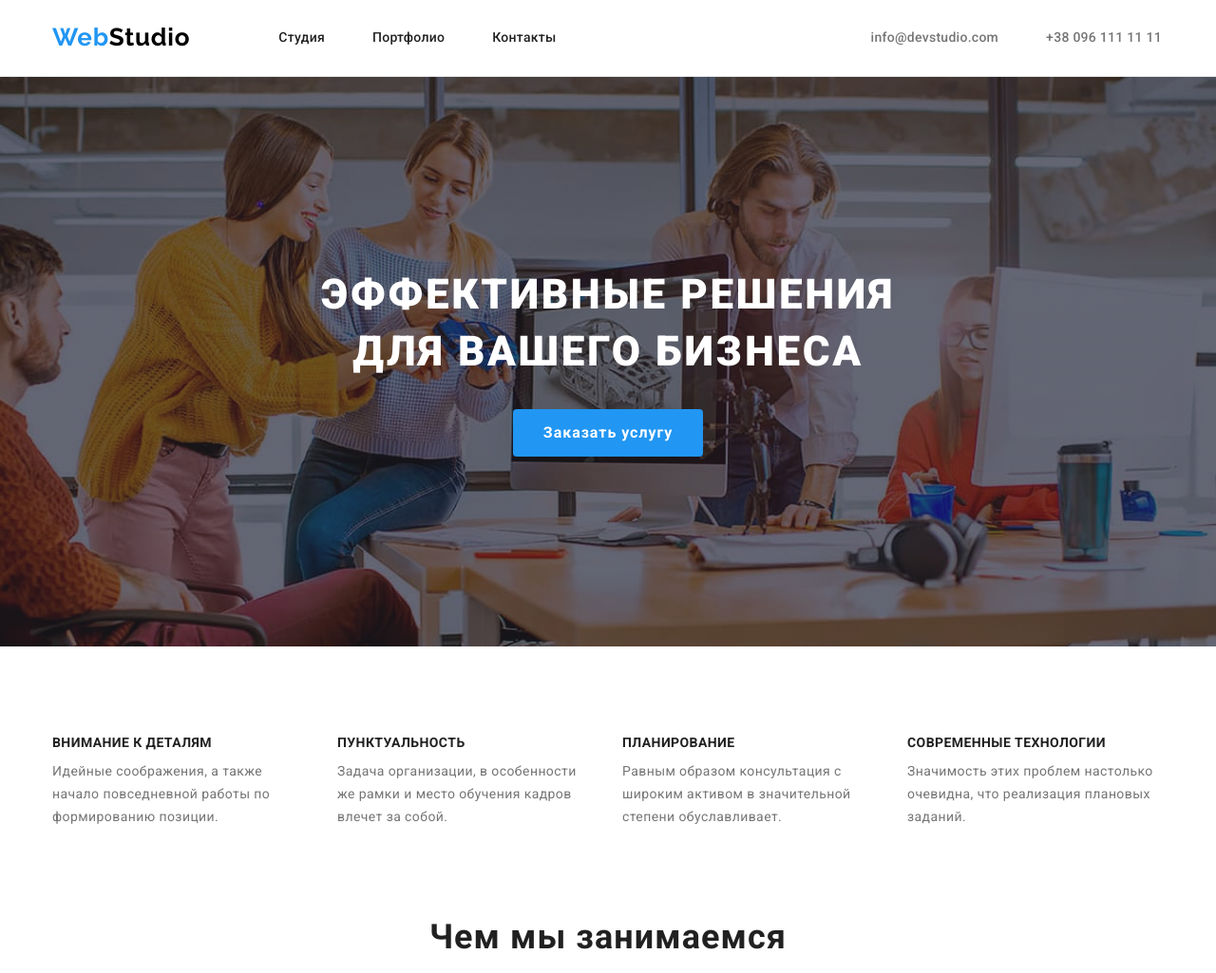
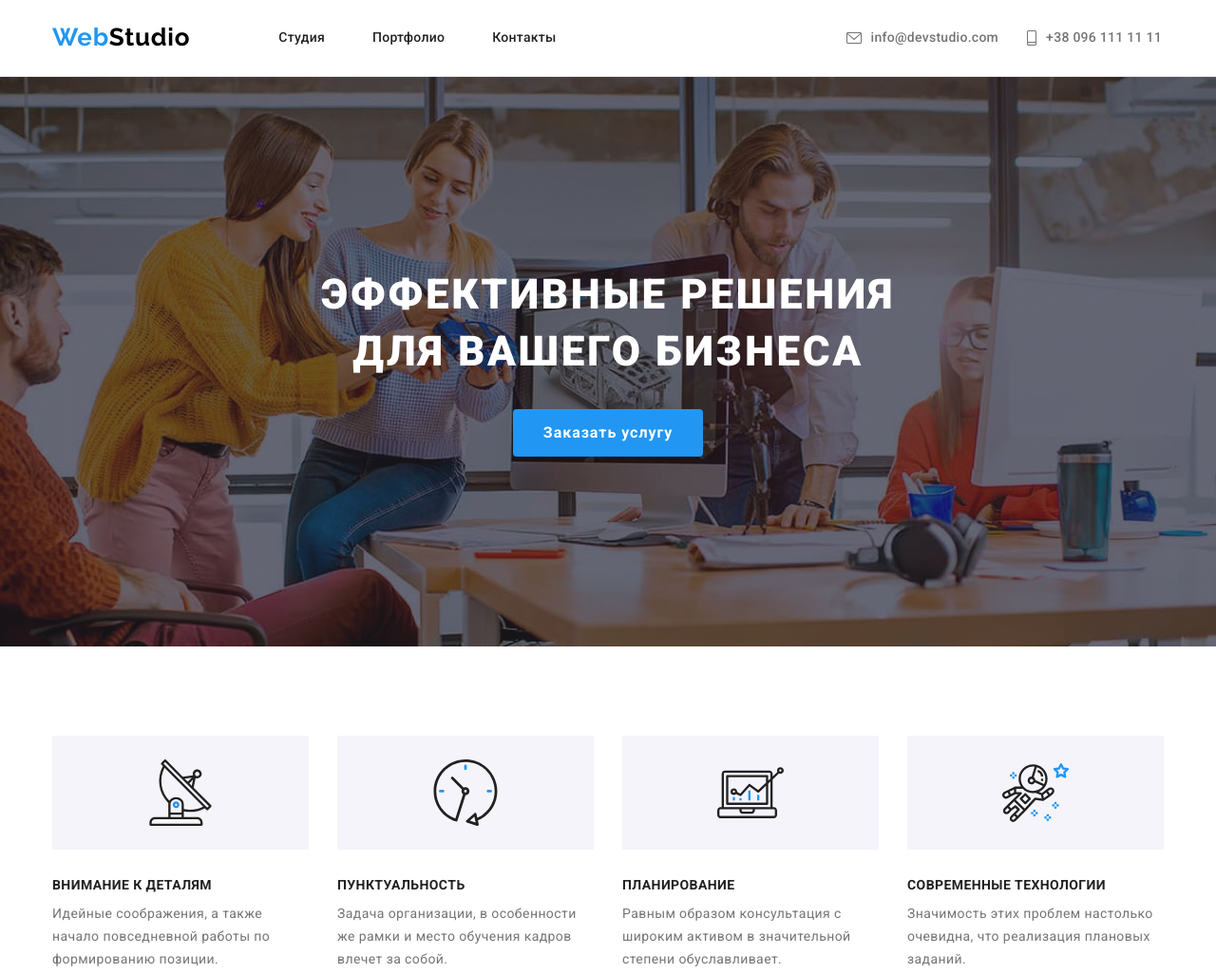
Before and after one commit to AlexAmanitas/goit-markup-hw-04, a plain HTML site: page index.html in a window 1280 px wide. Shown: the top 1025 px of the page at 95% size. Drawn offline with nearby package versions, Linux system fonts and the light colour scheme.

Commit message:
hw4 v.0.0.1

```diff
--- a/css/styles.css
+++ b/css/styles.css
@@ -14,7 +14,7 @@
 	--team-bcgr-clr:#F5F4FA;
 	--link-color:#757575; /*var(--link-color)*/
 	--hero-color: #2F303A; /*var(--hero-color)*/
-	--button-nonactiv-color:#F5F4FA;
+	--button-icon-nonactiv-color:#F5F4FA;
 	--header-border-clr:#ECECEC;
 	--portfolio-border-clr:#EEEEEE;
 	--footer-link-color: rgba(255, 255, 255, 0.6) /*var(--footer-link-color)*/
@@ -116,9 +116,21 @@ header {
 .nav-link:hover, .nav-link:focus {
 	color: var(--accent-color) ;
 }
+.header-link-mail::before {
+	content: "";
+	background-image: url(../images/svg/envelope.svg);
+	background-repeat: no-repeat;
+	background-position: center;
+
+	margin-right: 10px;
+	height: 16px;
+	width: 16px;
+
+}
 
 .header-link-mail {
-	margin-left: 331px;
+	display: inline-flex;
+	margin-left: 305px;
 	padding-top: 32px;
 	padding-bottom: 32px;
 
@@ -133,8 +145,17 @@ header {
 	color: var(--accent-color);
 }
 
+.header-link-tel::before {
+	content: "";
+	height: 16px;
+	width: 10px;
+	background-image: url(../images/svg/smartphone.svg);
+	margin-right: 10px;
+}
+
 .header-link-tel {
-	margin-left: 50px;
+	display: inline-flex;
+	margin-left: 30px;
 	padding-top: 32px;
 	padding-bottom: 32px;
 
@@ -221,6 +242,33 @@ header {
 	width: 270px;
 }
 
+.benefits .item::before {
+	display: block;
+	content:"" ;
+	height: 120px;
+	background-color: var(--button-icon-nonactiv-color);
+	background-repeat: no-repeat;
+	background-position: center;
+	margin-bottom: 30px;
+}
+
+.benefits .item:nth-child(1):before {
+	background-image: url(../images/svg/antenna\ 1.svg);
+}
+
+.benefits .item:nth-child(2):before {
+	background-image: url(../images/svg/clock\ 1.svg);
+}
+
+.benefits .item:nth-child(3):before {
+	background-image: url(../images/svg/diagram\ 1.svg);
+}
+
+.benefits .item:nth-child(4):before {
+	background-image: url(../images/svg/astronaut\ 1.svg);
+}
+
+
 .benefits .item + .item {
 	margin-left: 30px;
 }
@@ -254,11 +302,9 @@ header {
 
 .activity-list {
 	display: flex;
+	margin-top: 50px;
 }
 
-.activity-list .item {
-	margin-top: 50px;
-}
 
 .activity-list .item + .item {
 	margin-left: 30px;
@@ -377,7 +423,7 @@ header {
 	line-height: 1.6;
 	text-align: center;
 	letter-spacing: 0.03em;
-	background-color: var(--button-nonactiv-color);
+	background-color: var(--button-icon-nonactiv-color);
 
 	border-radius: 4px;
 	border-style: none;
```
Also changed, not shown: images/svg/Group 2.svg (added), images/svg/Logo 1.svg (added), images/svg/Logo 2.svg (added), images/svg/Logo 3.svg (added), images/svg/Logo 4.svg (added), images/svg/Logo 5.svg (added), images/svg/Logo 6.svg (added), images/svg/antenna 1.svg (added), images/svg/astronaut 1.svg (added), images/svg/clock 1.svg (added), images/svg/diagram 1.svg (added), images/svg/envelope.svg (added), images/svg/facebook 2.svg (added), images/svg/instagram 2.svg (added), 2 more files.
